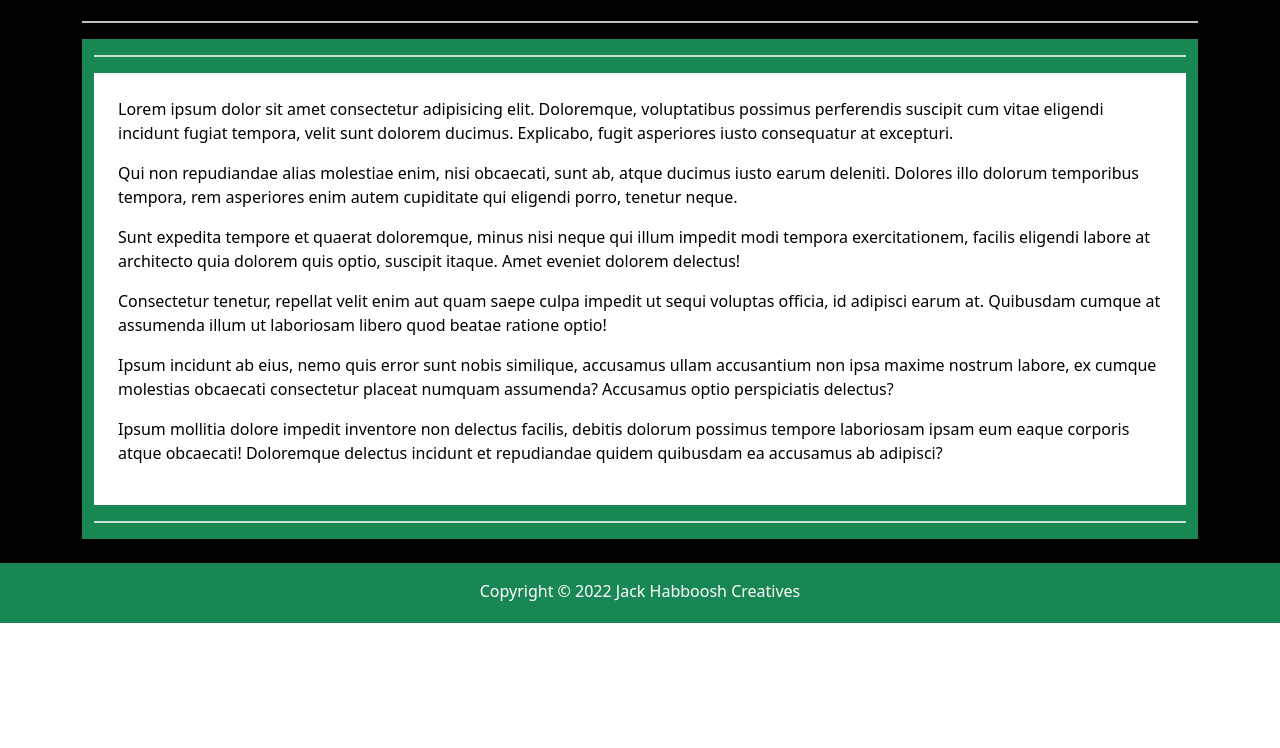
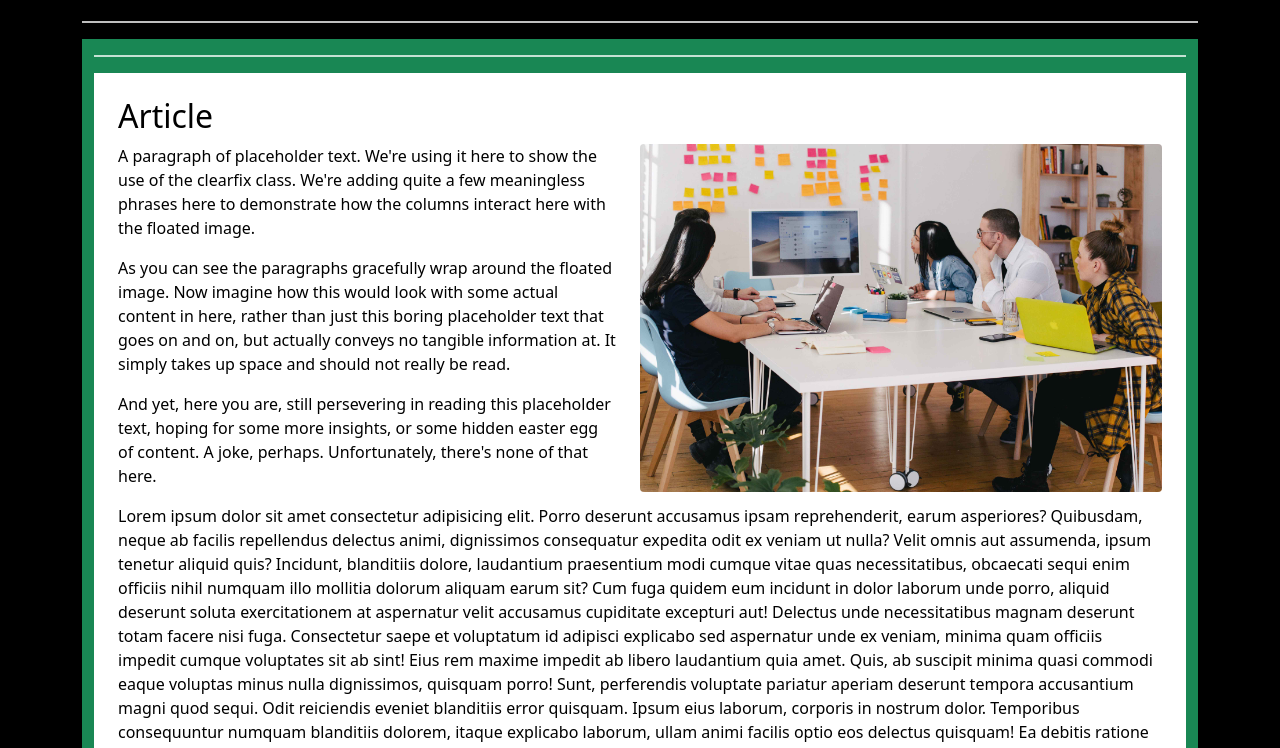
Before and after one commit to habb0016/jhcreatives, a plain HTML site: page index.html in a window 1280 px wide. Shown: the part 1551-2299 px from the top of the page. Before the commit the page ends 2174 px from the top, so only its background shows below. Drawn offline with nearby package versions, Linux system fonts and the light colour scheme.

Commit message:
Adds article section to main

```diff
--- a/index.html
+++ b/index.html
@@ -229,12 +229,32 @@
       <hr class="mt-4">
       <div class="container bg-success">
         <hr>
-        <div class="container bg-white p-4 text-black"><p>Lorem ipsum dolor sit amet consectetur adipisicing elit. Doloremque, voluptatibus possimus perferendis suscipit cum vitae eligendi incidunt fugiat tempora, velit sunt dolorem ducimus. Explicabo, fugit asperiores iusto consequatur at excepturi.</p>
-        <p>Qui non repudiandae alias molestiae enim, nisi obcaecati, sunt ab, atque ducimus iusto earum deleniti. Dolores illo dolorum temporibus tempora, rem asperiores enim autem cupiditate qui eligendi porro, tenetur neque.</p>
-        <p>Sunt expedita tempore et quaerat doloremque, minus nisi neque qui illum impedit modi tempora exercitationem, facilis eligendi labore at architecto quia dolorem quis optio, suscipit itaque. Amet eveniet dolorem delectus!</p>
-        <p>Consectetur tenetur, repellat velit enim aut quam saepe culpa impedit ut sequi voluptas officia, id adipisci earum at. Quibusdam cumque at assumenda illum ut laboriosam libero quod beatae ratione optio!</p>
-        <p>Ipsum incidunt ab eius, nemo quis error sunt nobis similique, accusamus ullam accusantium non ipsa maxime nostrum labore, ex cumque molestias obcaecati consectetur placeat numquam assumenda? Accusamus optio perspiciatis delectus?</p>
-        <p>Ipsum mollitia dolore impedit inventore non delectus facilis, debitis dolorum possimus tempore laboriosam ipsam eum eaque corporis atque obcaecati! Doloremque delectus incidunt et repudiandae quidem quibusdam ea accusamus ab adipisci?</p></div>
+        <div class="container bg-white p-4 text-black mb-4 pb-1">
+          <div class="clearfix">
+            <h2>Article</h2>
+            <img class="img-fluid col-md-6 float-md-end ms-md-4 rounded rounded-10" src="images/aboutHero.jpg" alt="">
+            <p>
+              A paragraph of placeholder text. We're using it here to show the use of the clearfix class. We're adding quite a few meaningless phrases here to demonstrate how the columns interact here with the floated image.
+            </p>
+
+            <p>
+              As you can see the paragraphs gracefully wrap around the floated image. Now imagine how this would look with some actual content in here, rather than just this boring placeholder text that goes on and on, but actually conveys no tangible information at. It simply takes up space and should not really be read.
+            </p>
+
+            <p>
+              And yet, here you are, still persevering in reading this placeholder text, hoping for some more insights, or some hidden easter egg of content. A joke, perhaps. Unfortunately, there's none of that here.
+            </p>
+            Lorem ipsum dolor sit amet consectetur adipisicing elit. Porro deserunt accusamus ipsam reprehenderit, earum asperiores? Quibusdam, neque ab facilis repellendus delectus animi, dignissimos consequatur expedita odit ex veniam ut nulla?
+            Velit omnis aut assumenda, ipsum tenetur aliquid quis? Incidunt, blanditiis dolore, laudantium praesentium modi cumque vitae quas necessitatibus, obcaecati sequi enim officiis nihil numquam illo mollitia dolorum aliquam earum sit?
+            Cum fuga quidem eum incidunt in dolor laborum unde porro, aliquid deserunt soluta exercitationem at aspernatur velit accusamus cupiditate excepturi aut! Delectus unde necessitatibus magnam deserunt totam facere nisi fuga.
+            Consectetur saepe et voluptatum id adipisci explicabo sed aspernatur unde ex veniam, minima quam officiis impedit cumque voluptates sit ab sint! Eius rem maxime impedit ab libero laudantium quia amet.
+            Quis, ab suscipit minima quasi commodi eaque voluptas minus nulla dignissimos, quisquam porro! Sunt, perferendis voluptate pariatur aperiam deserunt tempora accusantium magni quod sequi. Odit reiciendis eveniet blanditiis error quisquam.
+            Ipsum eius laborum, corporis in nostrum dolor. Temporibus consequuntur numquam blanditiis dolorem, itaque explicabo laborum, ullam animi facilis optio eos delectus quisquam! Ea debitis ratione sit ipsam nobis. Facere, a.
+            Illo blanditiis ea adipisci, minus nobis non placeat minima commodi atque! Ad recusandae incidunt, omnis vitae officia enim possimus, cumque iusto odio fugiat eius suscipit ratione quisquam dolorum neque aspernatur?
+            Repellendus nobis, eaque repudiandae officia harum architecto asperiores. Accusantium nihil cupiditate in adipisci nemo esse laudantium corporis nam voluptatum, exercitationem blanditiis ratione laborum earum quod fugit maiores aliquid commodi quam!
+            Quia illo quasi incidunt quod ratione, ea repudiandae nemo eligendi delectus tenetur, earum praesentium eius facilis aliquid impedit itaque alias. Cumque libero quisquam exercitationem inventore consectetur eligendi error qui beatae?
+            Laboriosam, facere perferendis? Quibusdam provident voluptate debitis doloremque, illo quae qui quo modi quos? Perspiciatis, nulla. Doloremque necessitatibus illum atque laboriosam, in alias mollitia exercitationem, aspernatur facilis consequuntur magni maiores!
+          </div>
         <hr>
       </div>
   </main>
```
